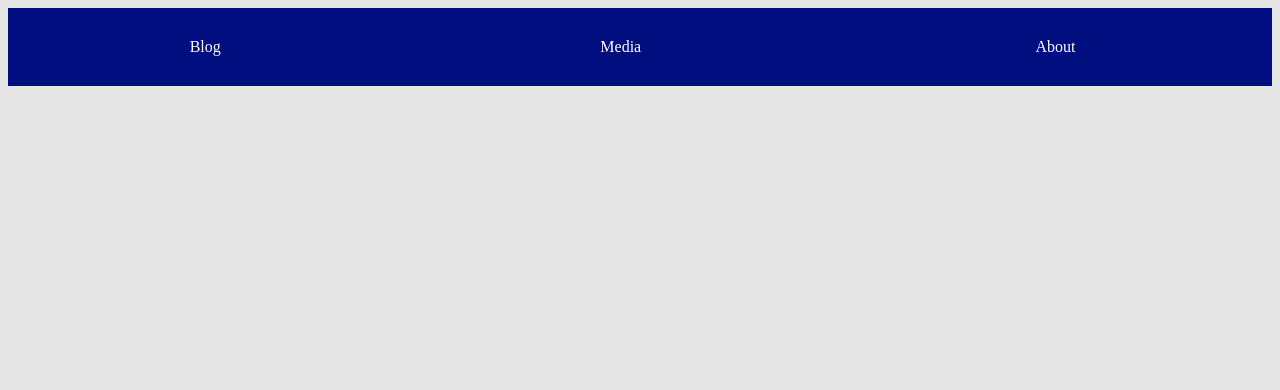
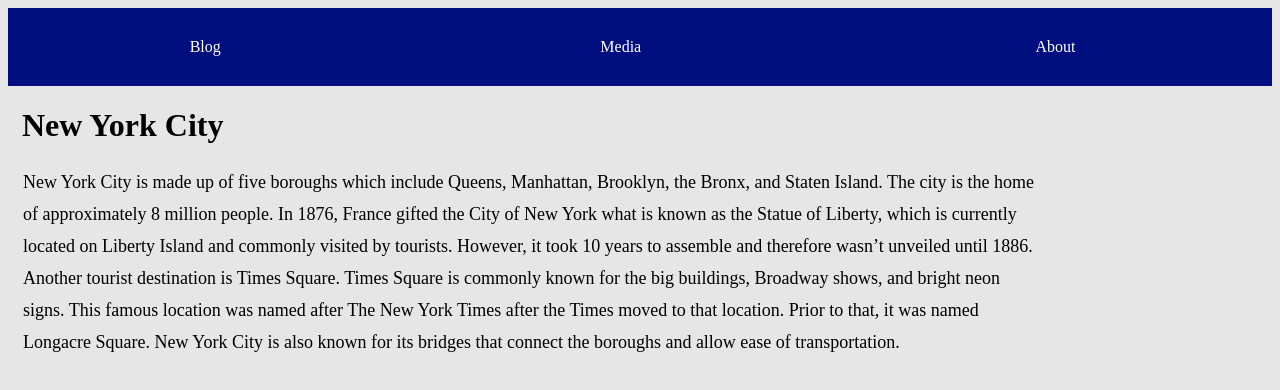
Before and after one commit to DanielDeanGitHub/new-york-city-blog, a plain HTML site: page index.html in a window 1280 px wide. Drawn offline with Linux system fonts and the light colour scheme.

Commit message:
Creating <main> and adding first <article> to page

```diff
--- a/index.html
+++ b/index.html
@@ -17,6 +17,18 @@
             </li>
         </ul>
     </nav>
+    <header>
+        <h1>New York City</h1>
+    </header>
+    <main>
+        <section id="blog">
+            <article>
+                <p>
+                    New York City is made up of five boroughs which include Queens, Manhattan, Brooklyn, the Bronx, and Staten Island. The city is the home of approximately 8 million people. In 1876, France gifted the City of New York what is known as the Statue of Liberty, which is currently located on Liberty Island and commonly visited by tourists. However, it took 10 years to assemble and therefore wasn’t unveiled until 1886. Another tourist destination is Times Square. Times Square is commonly known for the big buildings, Broadway shows, and bright neon signs. This famous location was named after The New York Times after the Times moved to that location. Prior to that, it was named Longacre Square. New York City is also known for its bridges that connect the boroughs and allow ease of transportation.
+                </p>
+            </article>
+        </section>
+    </main>
 
 
 
```
